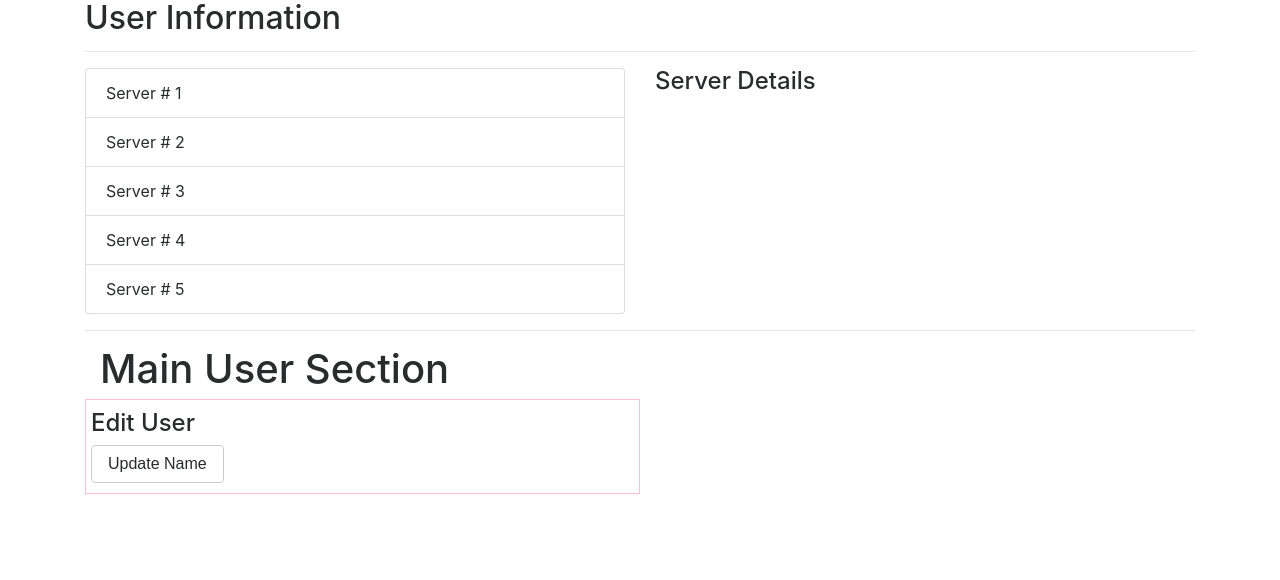
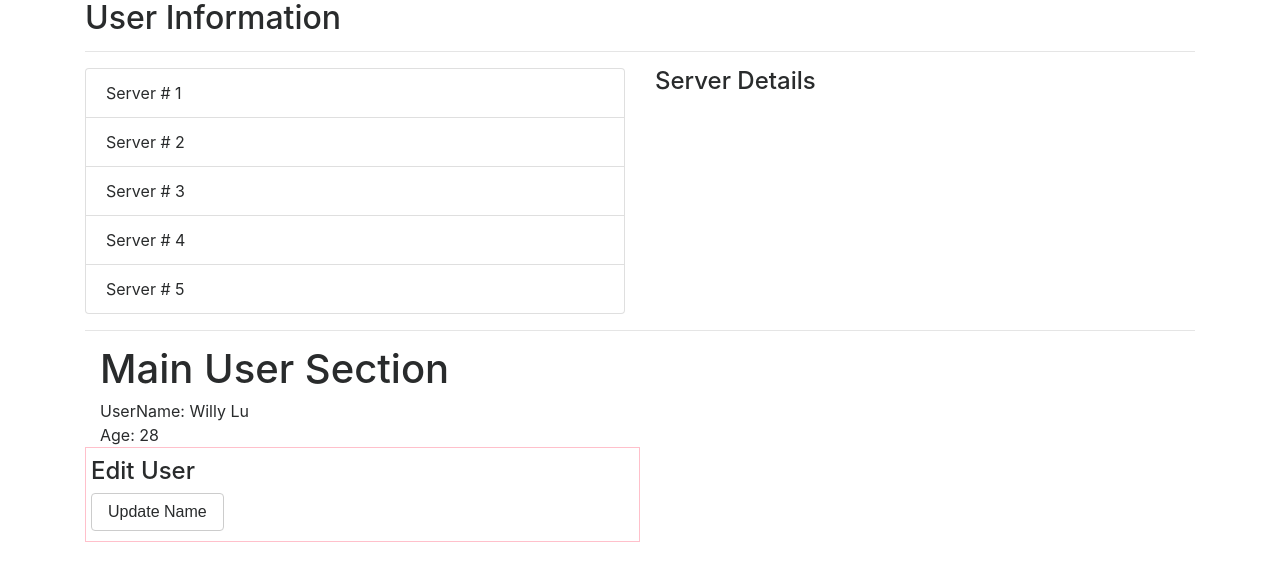
Before and after one commit to WillyLu326/Vue-Project, a Vue app: page / in a window 1280 px wide. Shown: the top 580 px of the page. Built offline with nearby package versions, Linux system fonts and the light colour scheme.

Commit message:
create name and age property

```diff
--- a/src/props/MainUser.vue
+++ b/src/props/MainUser.vue
@@ -3,7 +3,10 @@
     <div class="row">
       <div class="col-xs-12 col-sm-12">
         <h1>Main User Section</h1>
+        <div>UserName: {{ name }}</div>
+        <div>Age: {{ age }}</div>
       </div>
+
       <app-edit-user></app-edit-user>
     </div>
   </div>
@@ -15,6 +18,12 @@
   export default {
     components: {
       'app-edit-user': EditUser
+    },
+    data () {
+      return {
+        name: 'Willy Lu',
+        age: 28
+      }
     }
   }
 </script>
```
